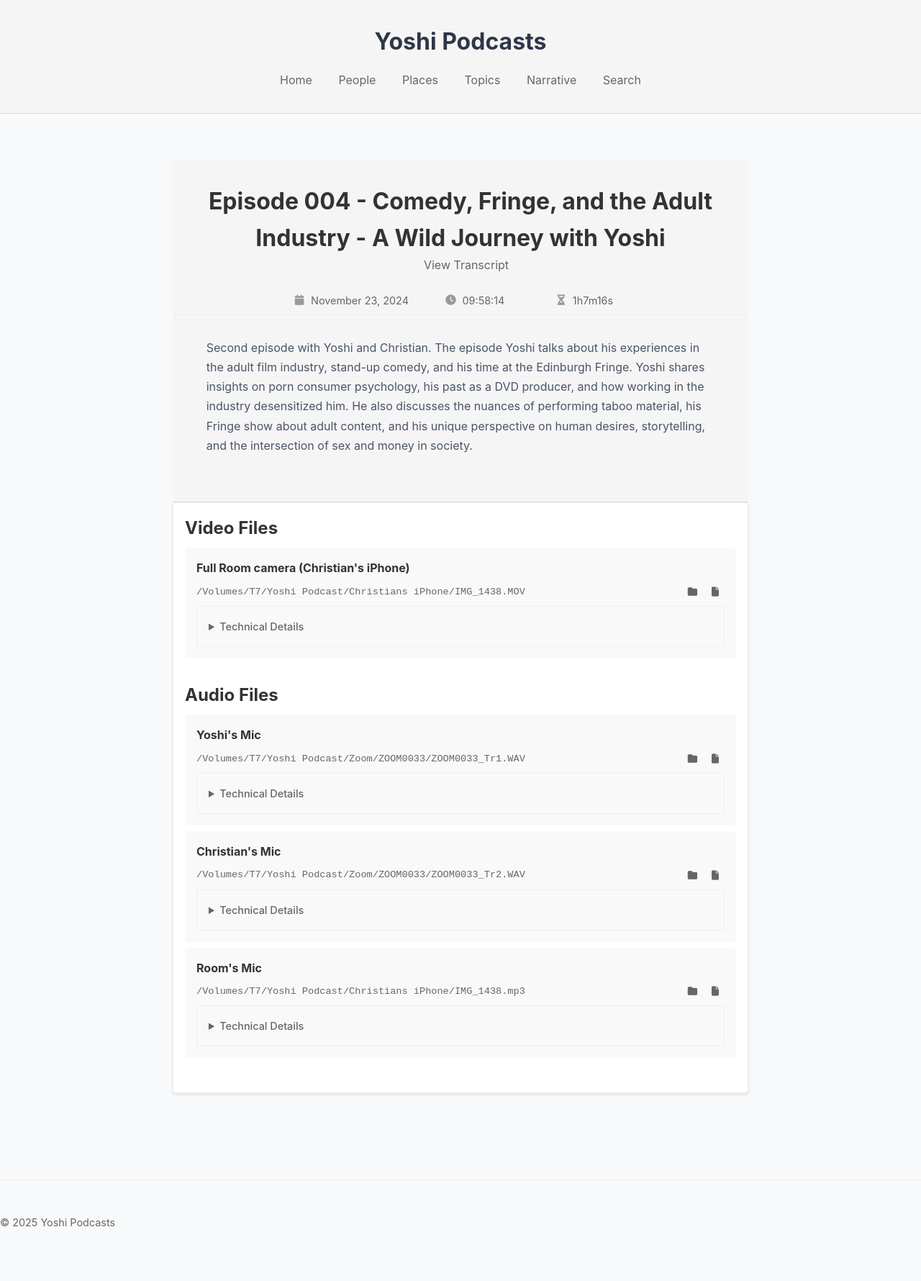
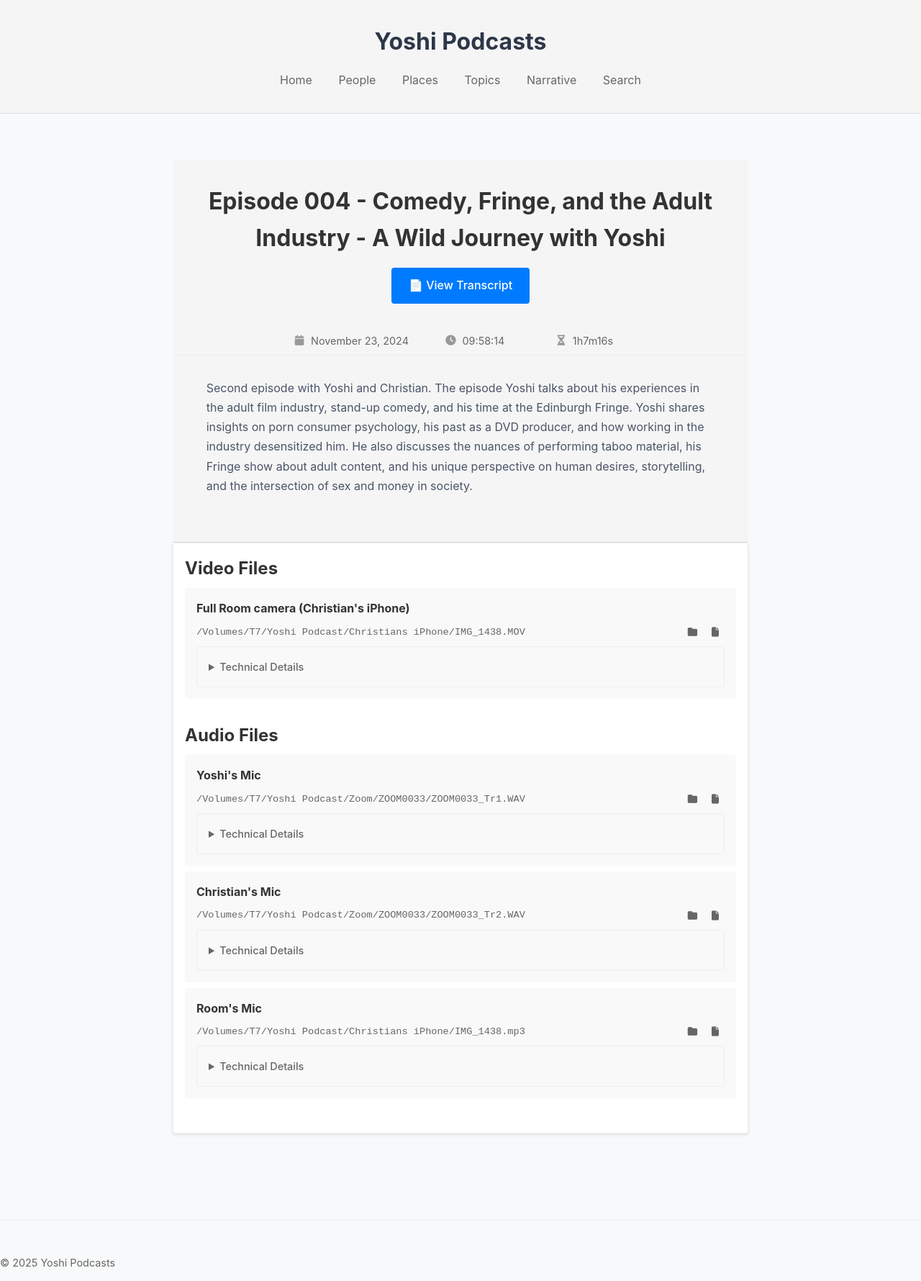
Before and after one commit to harryf/yoshi-podcasts, a Jekyll site: the page built from _episodes/episode-004.md, in a window 1280 px wide. Shown: the whole page at 72% size. Built offline with Jekyll 4.4.1, drawn with Linux system fonts in a browser that asks for light colours; comment, search, counter and statistics services are not loaded; before the commit the page ends 1724 px from its top, so only the background shows below that.

Commit message:
Make View Transcript button on episodes stand out

```diff
--- a/_layouts/episode.html
+++ b/_layouts/episode.html
@@ -5,7 +5,7 @@ layout: default
 <div class="episodes-list">
   <header class="episode-header">
     <h1>{{ page.title }}</h1>
-    <a href="{{ page.permalink | replace: 'episodes', 'transcripts' | relative_url }}" class="transcript-link">View Transcript</a>
+    <a href="{{ page.permalink | replace: 'episodes', 'transcripts' | relative_url }}" class="transcript-button">📄 View Transcript</a>
 
     <!-- Key Episode Metadata -->
     {% assign video = page.video_files | first %}
@@ -225,6 +225,24 @@ layout: default
 <div class="toast-container"></div>
 
 <style>
+.transcript-button {
+    display: inline-block;
+    background-color: #007bff;
+    color: white;
+    padding: 0.75rem 1.5rem;
+    border-radius: 4px;
+    text-decoration: none;
+    font-weight: 500;
+    margin: 1rem 0;
+    transition: background-color 0.2s ease;
+}
+
+.transcript-button:hover {
+    background-color: #0056b3;
+    text-decoration: none;
+    color: white;
+}
+
 .episode-metadata {
   margin: 1rem 0;
 }
```
